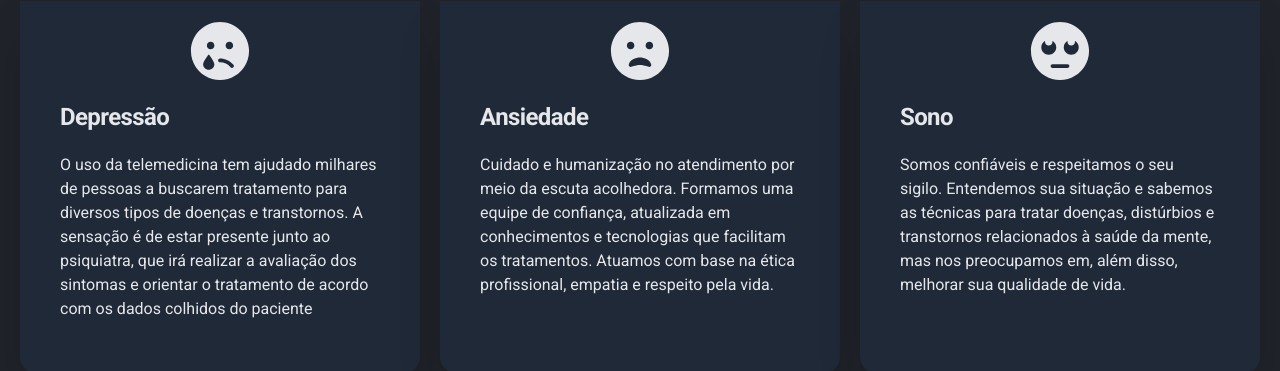
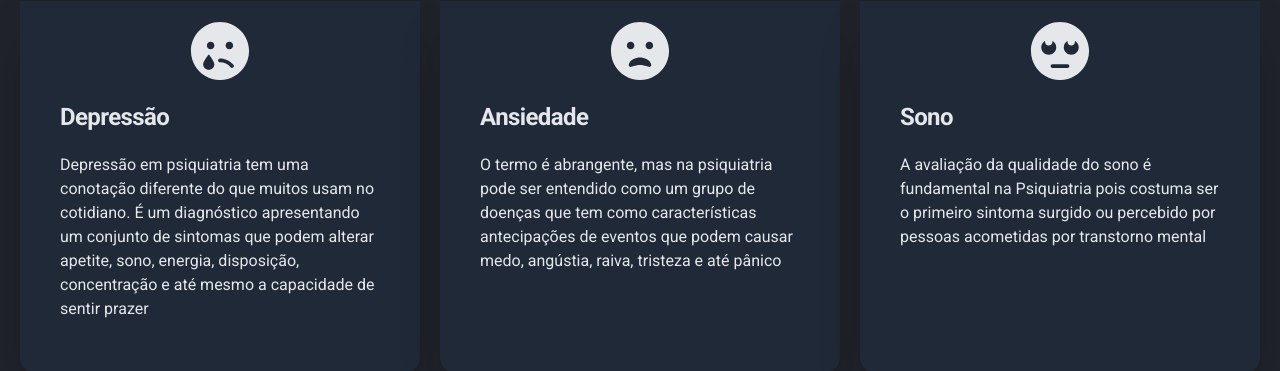
Before and after one commit to brunoprestesap/page-dra-camila, a React (Create React App) app: page / in a window 1280 px wide. Shown: the part 3480-3851 px from the top of the page. Built offline with nearby package versions, Linux system fonts and the light colour scheme.

Commit message:
Seção de tratamentos pronta

```diff
--- a/src/components/Treatment.js
+++ b/src/components/Treatment.js
@@ -10,17 +10,17 @@ function Treatment() {
     {
       icon: <FaSadTear />,
       title: "Depressão",
-      text: "O uso da telemedicina tem ajudado milhares de pessoas a buscarem tratamento para diversos tipos de doenças e transtornos. A sensação é de estar presente junto ao psiquiatra, que irá realizar a avaliação dos sintomas e orientar o tratamento de acordo com os dados colhidos do paciente",
+      text: "Depressão em psiquiatria tem uma conotação diferente do que muitos usam no cotidiano. É um diagnóstico apresentando um conjunto de sintomas que podem alterar apetite, sono, energia, disposição, concentração e até mesmo a capacidade de sentir prazer",
     },
     {
       icon: <FaFrownOpen />,
       title: "Ansiedade",
-      text: "Cuidado e humanização no atendimento por meio da escuta acolhedora. Formamos uma equipe de confiança, atualizada em conhecimentos e tecnologias que facilitam os tratamentos. Atuamos com base na ética profissional, empatia e respeito pela vida.",
+      text: "O termo é abrangente, mas na psiquiatria pode ser entendido como um grupo de doenças que tem como características antecipações de eventos que podem causar medo, angústia, raiva, tristeza e até pânico",
     },
     {
       icon: <FaMehRollingEyes />,
       title: "Sono",
-      text: "Somos confiáveis e respeitamos o seu sigilo. Entendemos sua situação e sabemos as técnicas para tratar doenças, distúrbios e transtornos relacionados à saúde da mente, mas nos preocupamos em, além disso, melhorar sua qualidade de vida.",
+      text: "A avaliação da qualidade do sono é fundamental na Psiquiatria pois costuma ser o primeiro sintoma surgido ou percebido por pessoas acometidas por transtorno mental",
     },
   ];
 
```
